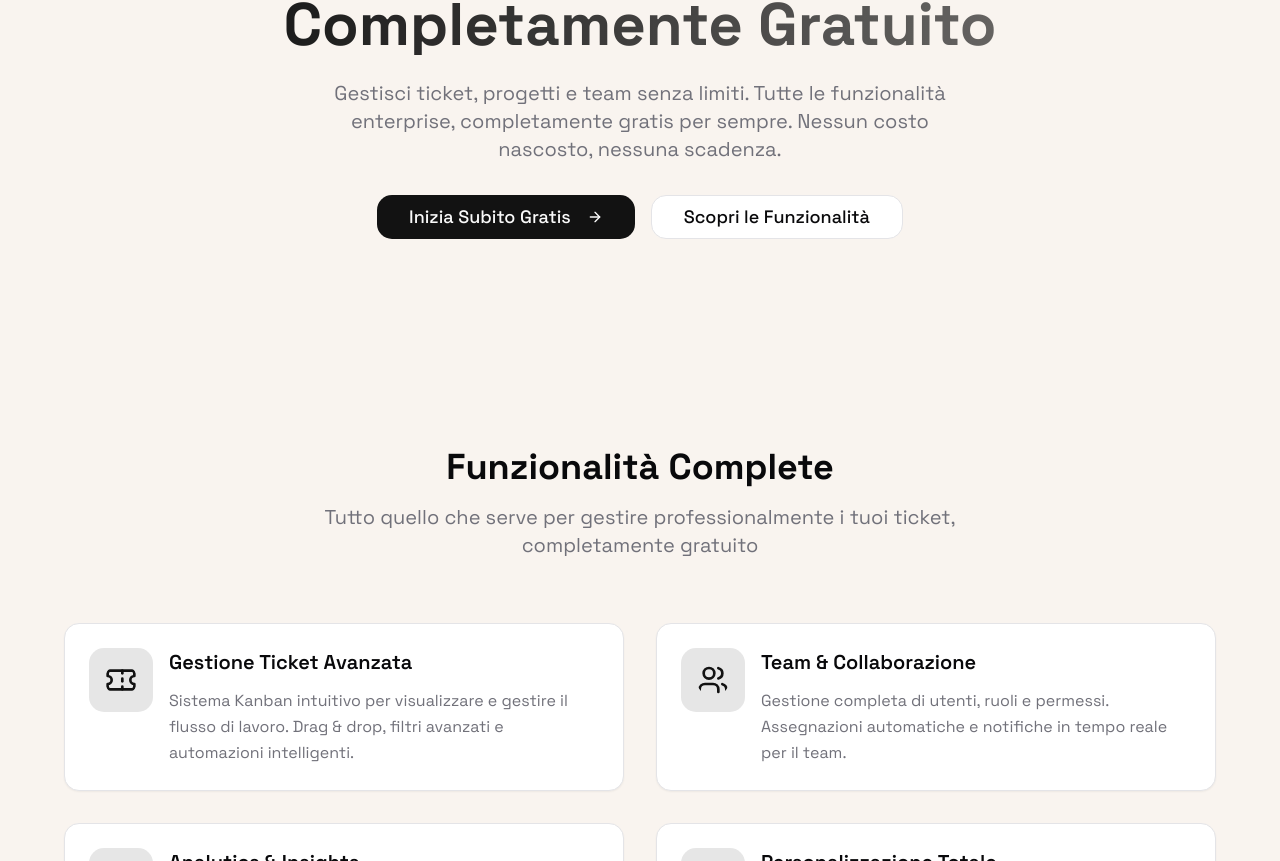
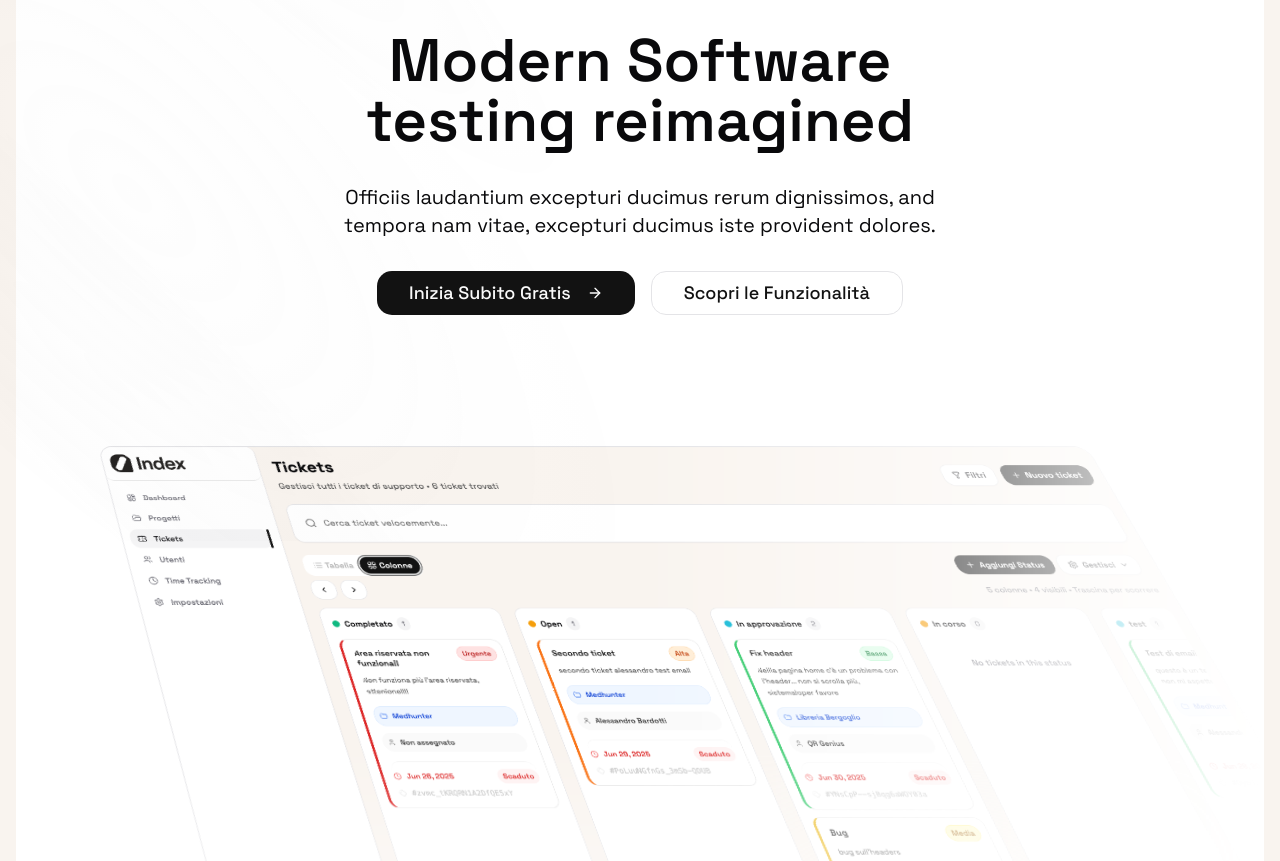
Before and after one commit to alessandrobardotti99/ticketing-system, a Next.js app: page / in a window 1280 px wide. Shown: the part 259-1120 px from the top of the page. Built offline with nearby package versions, Linux system fonts and the light colour scheme; no server answers.

Commit message:
sistemazione hero-section

```diff
--- a/app/page.tsx
+++ b/app/page.tsx
@@ -5,7 +5,7 @@ import { Card } from "@/components/ui/card"
 import { Badge } from "@/components/ui/badge"
 import { ThemeToggle } from "@/components/theme-toggle"
 import { Collapsible, CollapsibleContent, CollapsibleTrigger } from "@/components/ui/collapsible"
-
+import { HeroSection } from "@/components/hero-section"
 import Image from "next/image"
 import {
   Ticket,
@@ -214,7 +214,7 @@ export default function HomePage() {
   return (
     <div className="min-h-screen bg-bgprimary/50">
       {/* Header */}
-      <header className="border-b bg-card/95 backdrop-blur supports-[backdrop-filter]:bg-card/60 sticky top-0 z-50">
+      <header className="border-b bg-white backdrop-blur supports-[backdrop-filter]:bg-card/60 sticky top-0 z-50">
         <div className="container mx-auto px-4 py-4">
           <div className="flex justify-between items-center">
             <div className="flex items-center gap-3">
@@ -268,7 +268,7 @@ export default function HomePage() {
           initial={{ opacity: 0, y: 20 }}
           animate={{ opacity: 1, y: 0 }}
           transition={{ duration: 0.6 }}
-          className="text-center max-w-4xl mx-auto"
+          className="text-center max-w-10xl mx-auto"
         >
           <Badge
             variant="secondary"
@@ -276,35 +276,8 @@ export default function HomePage() {
           >
             🎉 100% Gratuito • Nessun Limite • Open Source
           </Badge>
-          <h1 className="text-4xl md:text-6xl font-bold mb-6 bg-gradient-to-r from-primary to-primary/60 bg-clip-text text-transparent">
-            Il Sistema di Ticketing Completamente Gratuito
-          </h1>
-          <p className="text-xl text-muted-foreground mb-8 max-w-2xl mx-auto">
-            Gestisci ticket, progetti e team senza limiti. Tutte le funzionalità enterprise, completamente gratis per
-            sempre. Nessun costo nascosto, nessuna scadenza.
-          </p>
-          <div className="flex flex-col sm:flex-row gap-4 justify-center mb-12">
-            {!isLoading && (
-              <>
-                {user ? (
-                  <Button size="lg" asChild className="text-lg px-8">
-                    <Link href="/dashboard">
-                      Vai alla Dashboard <ArrowRight className="ml-2 w-5 h-5" />
-                    </Link>
-                  </Button>
-                ) : (
-                  <Button size="lg" asChild className="text-lg px-8">
-                    <Link href="/login">
-                      Inizia Subito Gratis <ArrowRight className="ml-2 w-5 h-5" />
-                    </Link>
-                  </Button>
-                )}
-              </>
-            )}
-            <Button size="lg" variant="outline" asChild className="text-lg px-8">
-              <Link href="#features">Scopri le Funzionalità</Link>
-            </Button>
-          </div>
+          <HeroSection />
+
 
           {/* Stats */}
 
--- /dev/null
+++ b/components/hero-section.tsx
@@ -0,0 +1,122 @@
+import Link from 'next/link'
+import { Button } from '@/components/ui/button'
+import { useState, useEffect } from "react"
+import {
+    ArrowRight
+} from "lucide-react"
+
+export const HeroSection = () => {
+
+    interface UserProfile {
+        id: string
+        name: string
+        email: string
+        role: string
+        emailVerified: boolean
+        image: string | null
+        createdAt: string
+        updatedAt: string
+        bio: string
+        phone: string
+        location: string
+        timezone: string
+    }
+
+    const [user, setUser] = useState<UserProfile | null>(null)
+    const [isLoading, setIsLoading] = useState(true)
+
+    // Verifica la sessione utente al caricamento del componente
+    useEffect(() => {
+        const checkUserSession = async () => {
+            try {
+                const response = await fetch('/api/user/profile')
+                if (response.ok) {
+                    const data = await response.json()
+                    if (data.success) {
+                        setUser(data.data)
+                    }
+                }
+            } catch (error) {
+                console.error('Errore nel verificare la sessione:', error)
+            } finally {
+                setIsLoading(false)
+            }
+        }
+
+        checkUserSession()
+    }, [])
+
+
+    return (
+        <div className="mb-8">
+            <main>
+                <div
+                    aria-hidden
+                    className="z-[2] absolute inset-0 pointer-events-none isolate opacity-50 contain-strict hidden lg:block">
+                    <div className="w-[35rem] h-[80rem] -translate-y-87.5 absolute left-0 top-0 -rotate-45 rounded-full bg-[radial-gradient(68.54%_68.72%_at_55.02%_31.46%,hsla(0,0%,85%,.08)_0,hsla(0,0%,55%,.02)_50%,hsla(0,0%,45%,0)_80%)]" />
+                    <div className="h-[80rem] absolute left-0 top-0 w-56 -rotate-45 rounded-full bg-[radial-gradient(50%_50%_at_50%_50%,hsla(0,0%,85%,.06)_0,hsla(0,0%,45%,.02)_80%,transparent_100%)] [translate:5%_-50%]" />
+                    <div className="h-[80rem] -translate-y-87.5 absolute left-0 top-0 w-56 -rotate-45 bg-[radial-gradient(50%_50%_at_50%_50%,hsla(0,0%,85%,.04)_0,hsla(0,0%,45%,.02)_80%,transparent_100%)]" />
+                </div>
+
+                <section className="overflow-hidden bg-white dark:bg-transparent">
+                    <div className="relative mx-auto px-6 py-28 lg:py-24">
+                        <div className="relative z-10 mx-auto max-w-2xl text-center">
+                            <h1 className="text-balance text-4xl font-semibold md:text-5xl lg:text-6xl">Modern Software testing reimagined</h1>
+                            <p className="mx-auto my-8 max-w-2xl text-xl">Officiis laudantium excepturi ducimus rerum dignissimos, and tempora nam vitae, excepturi ducimus iste provident dolores.</p>
+
+                            <div>
+
+
+                                <div className="flex flex-col sm:flex-row gap-4 justify-center mb-12">
+                                    {!isLoading && (
+                                        <>
+                                            {user ? (
+                                                <Button size="lg" asChild className="text-lg px-8">
+                                                    <Link href="/dashboard">
+                                                        Vai alla Dashboard <ArrowRight className="ml-2 w-5 h-5" />
+                                                    </Link>
+                                                </Button>
+                                            ) : (
+                                                <Button size="lg" asChild className="text-lg px-8">
+                                                    <Link href="/login">
+                                                        Inizia Subito Gratis <ArrowRight className="ml-2 w-5 h-5" />
+                                                    </Link>
+                                                </Button>
+                                            )}
+                                        </>
+                                    )}
+                                    <Button size="lg" variant="outline" asChild className="text-lg px-8 text-primary">
+                                        <Link href="#features">Scopri le Funzionalità</Link>
+                                    </Button>
+                                </div>
+                            </div>
+                        </div>
+                    </div>
+
+                    <div className="mx-auto -mt-16 max-w-7xl [mask-image:linear-gradient(to_bottom,black_50%,transparent_100%)]">
+                        <div className="[perspective:1200px] [mask-image:linear-gradient(to_right,black_50%,transparent_100%)] lg:pl-40">
+                            <div className="[transform:rotateX(20deg);]">
+                                <div className="lg:h-[44rem] relative skew-x-[.36rad]">
+                                    <img
+                                        className="rounded-[--radius] z-[2] relative border dark:hidden"
+                                        src="./hero.png"
+                                        alt="Tailark hero section"
+                                        width={3880}
+                                        height={2074}
+                                    />
+                                    <img
+                                        className="rounded-[--radius] z-[2] relative hidden border dark:block"
+                                       src="./hero.png"
+                                        alt="Tailark hero section"
+                                        width={3880}
+                                        height={2074}
+                                    />
+                                </div>
+                            </div>
+                        </div>
+                    </div>
+                </section>
+            </main>
+        </div>
+    )
+}
```
Also changed, not shown: public/hero.png (added).
